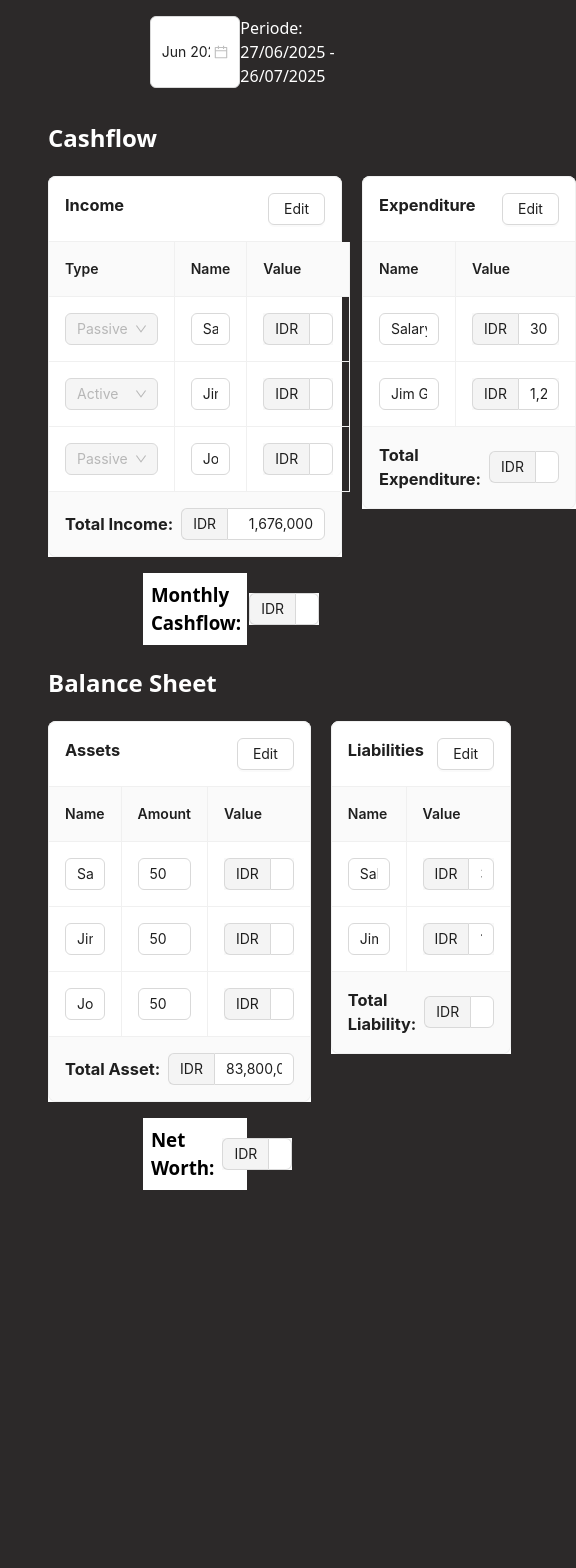
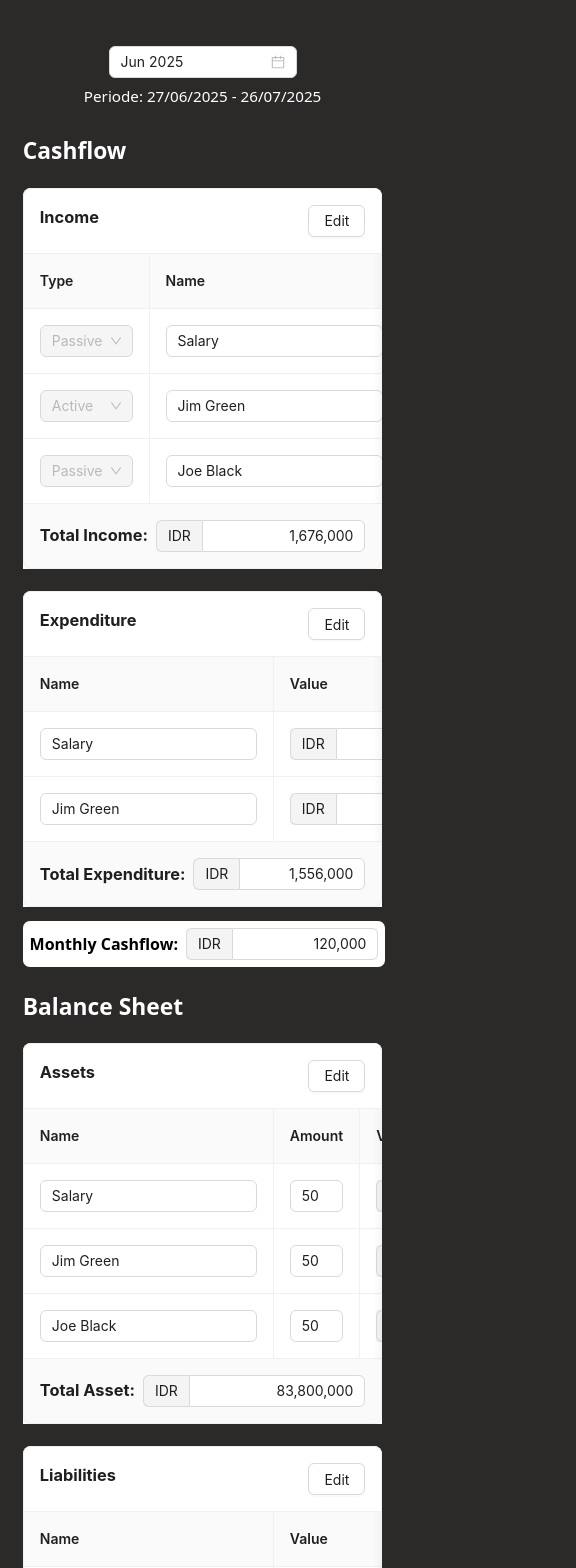
Before and after one commit to fazriegi/money_management-fe, a React (Vite) app: page / in a window 390 px wide. Shown: the top 1568 px of the page, 576 px wide, since content can reach past the window. Before the commit the page ends 1270 px from the top, so only its background shows below. Built offline with nearby package versions, Linux system fonts and the light colour scheme.

Commit message:
fix: mobile responsive

```diff
--- a/src/App.css
+++ b/src/App.css
@@ -14,7 +14,68 @@
   min-height: 85vh;
 }
 
+#income-statement {
+  display: flex;
+  gap: 1.5em;
+}
+
+#monthly-cashflow,
+#net-worth {
+  background-color: #fff;
+  width: 30%;
+  padding: 0.5em;
+  border-radius: 0.5em;
+  margin: 1em auto;
+}
+
+#asset-liability {
+  display: flex;
+  gap: 1.5em;
+}
+
 .right-align-input input {
   text-align: right !important;
   text-align-last: right !important;
 }
+
+@media (max-width: 600px) {
+  body {
+    font-size: 0.95em;
+  }
+
+  #container {
+    margin: 0.5em;
+    width: 100%;
+  }
+
+  #money-management header {
+    padding: 0.5em;
+    margin: 0 auto;
+    flex-direction: column;
+    gap: 0.5em;
+    align-items: center;
+  }
+
+  #money-management section {
+    margin: 1em;
+  }
+
+  #income-statement {
+    flex-direction: column;
+    align-items: center;
+  }
+
+  #monthly-cashflow,
+  #net-worth {
+    width: 97%;
+    margin: 0;
+    margin-top: 1em;
+    padding: 0.5em;
+    font-size: 0.9em;
+  }
+
+  #asset-liability {
+    flex-direction: column;
+    align-items: center;
+  }
+}
--- a/src/components/SimpleTable.jsx
+++ b/src/components/SimpleTable.jsx
@@ -33,6 +33,7 @@ export default function SimpleTable({
       style={style}
       title={isUseTitle ? renderTitle : undefined}
       footer={() => footer || undefined}
+      scroll={{ x: "max-content" }}
       {...props}
     >
       {children}
--- a/src/pages/MoneyManagement.jsx
+++ b/src/pages/MoneyManagement.jsx
@@ -78,18 +78,11 @@ const MoneyManagement = () => {
       </header>
       <section>
         <h2 style={{ fontWeight: "bold" }}>Cashflow</h2>
-        <div id="income-statement" style={{ display: "flex", gap: 20 }}>
+        <div id="income-statement">
           <Income />
           <Expenditure />
         </div>
-        <div
-          style={{
-            backgroundColor: "#fff",
-            width: "30%",
-            margin: "1em auto",
-            padding: "0.5em",
-          }}
-        >
+        <div id="monthly-cashflow">
           <InputCurrency
             label="Monthly Cashflow: "
             style={{ color: "#000" }}
@@ -97,20 +90,13 @@ const MoneyManagement = () => {
           />
         </div>
 
-        <div id="balance-sheet" style={{ marginTop: "1em" }}>
+        <div id="balance-sheet" style={{ marginTop: "1.5em" }}>
           <h2 style={{ fontWeight: "bold" }}>Balance Sheet</h2>
-          <div style={{ display: "flex", gap: 20 }}>
+          <div id="asset-liability">
             <Asset />
             <Liability />
           </div>
-          <div
-            style={{
-              backgroundColor: "#fff",
-              width: "30%",
-              margin: "1em auto",
-              padding: "0.5em",
-            }}
-          >
+          <div id="net-worth">
             <InputCurrency
               label="Net Worth: "
               style={{ color: "#000" }}
```
